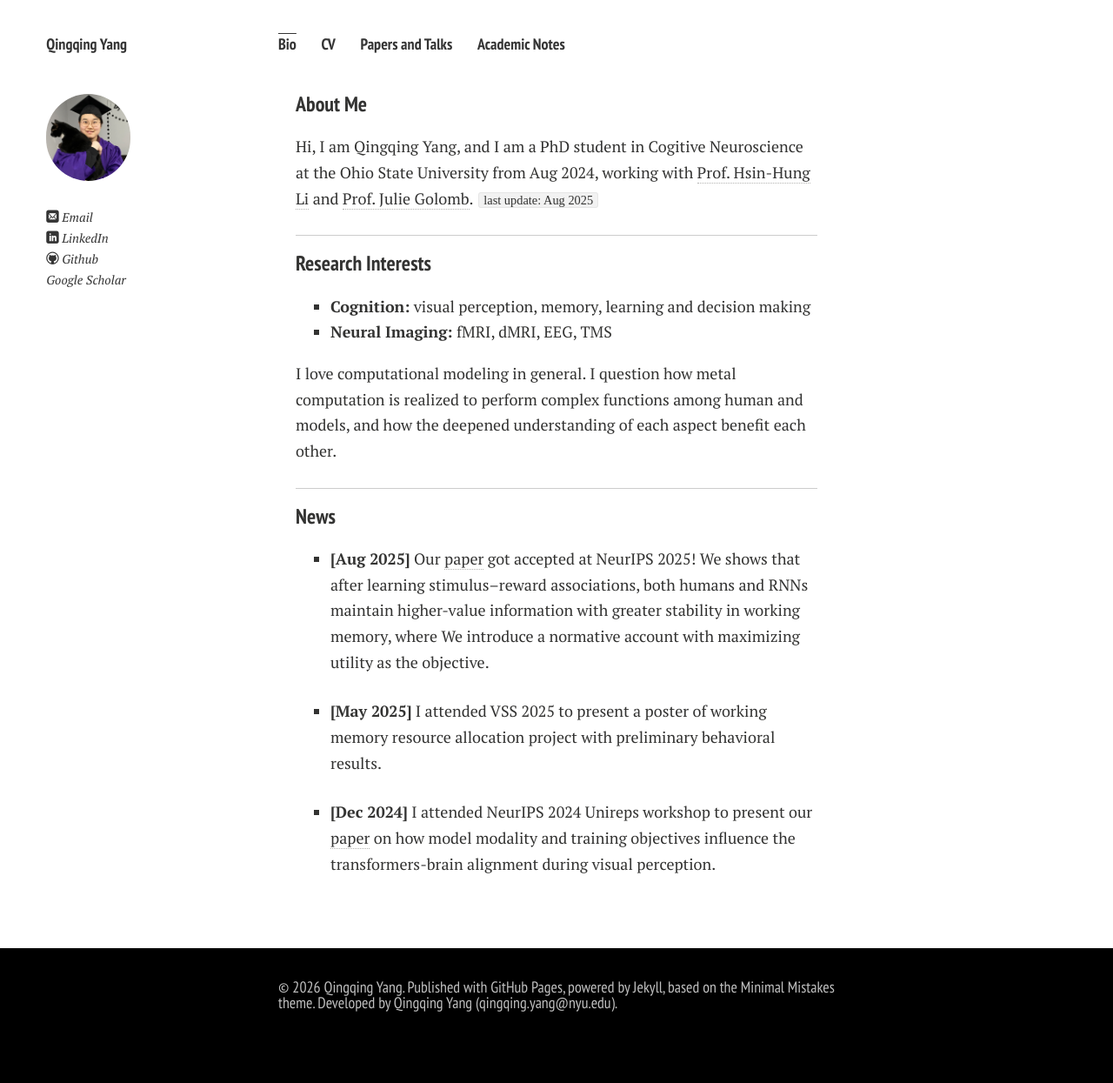
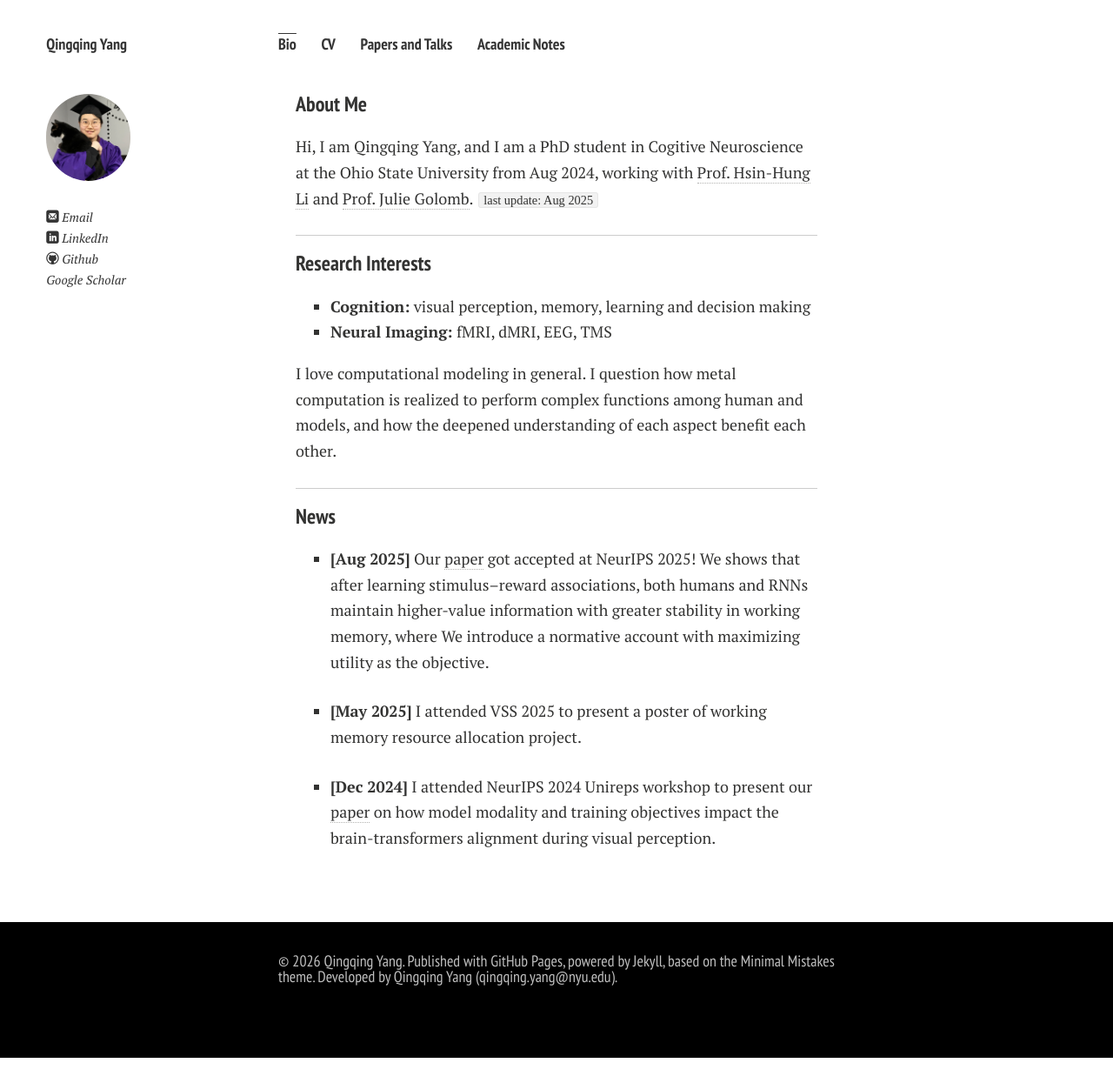
Before and after one commit to Qingqing-Yang-177/Qingqing-Yang-177.github.io, a Jekyll site: the page built from index.md, in a window 1280 px wide. Shown: the whole page at 87% size. Built offline with Jekyll 4.4.1, drawn with Linux system fonts in a browser that asks for light colours; nearby versions of some CDN libraries; comment, search, counter and statistics services are not loaded; a style sheet for code colours, icons or effects is not loaded; our own code applies the rules of GitHub Pages for plain Markdown files; after the commit the page ends 1216 px from its top, so only the background shows below that.

Commit message:
Update index.md

```diff
--- a/index.md
+++ b/index.md
@@ -20,6 +20,6 @@ I love computational modeling in general. I question how metal computation is re
 - **[Aug 2025]** Our [paper](https://openreview.net/pdf?id=eYVFs6TfQ0) got accepted at NeurIPS 2025!
   We shows that after learning stimulus–reward associations, both humans and RNNs maintain higher-value information with greater stability in working memory, where We introduce a normative account with maximizing utility as the objective.
 
-- **[May 2025]** I attended VSS 2025 to present a poster of working memory resource allocation project with preliminary behavioral results.
+- **[May 2025]** I attended VSS 2025 to present a poster of working memory resource allocation project.
 
-- **[Dec 2024]** I attended NeurIPS 2024 Unireps workshop to present our [paper](https://openreview.net/pdf?id=t4CnKu6yXn) on how model modality and training objectives influence the transformers-brain alignment during visual perception.
+- **[Dec 2024]** I attended NeurIPS 2024 Unireps workshop to present our [paper](https://openreview.net/pdf?id=t4CnKu6yXn) on how model modality and training objectives impact the brain-transformers alignment during visual perception.
```
